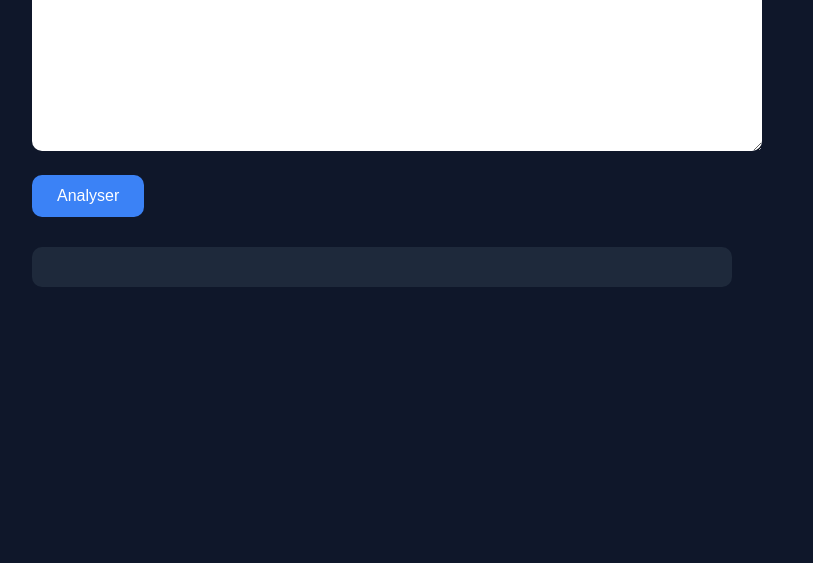
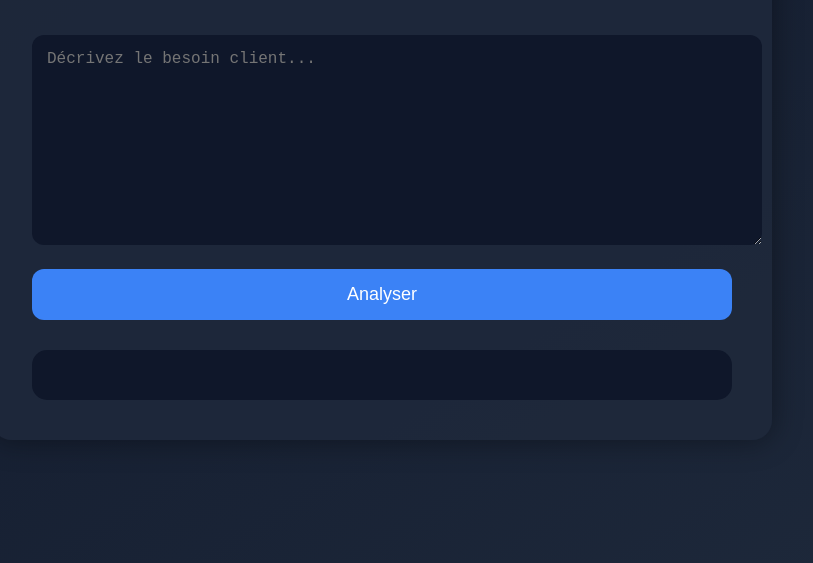
Before and after one commit to mottiseb770/MVP-Consulting-Avant-vente-, a plain HTML site: page index.html in a window 1280 px wide. Shown: the part 237-800 px from the top of the page, without its empty margins (258-1071 px from the left). Drawn offline with Linux system fonts and the light colour scheme.

Commit message:
Update style.css

```diff
--- a/style.css
+++ b/style.css
@@ -1,40 +1,60 @@
 body {
-  background: #0f172a;
+  background: linear-gradient(to bottom right, #0f172a, #1e293b);
   color: white;
-  font-family: Arial;
+  font-family: Arial, sans-serif;
   display: flex;
   justify-content: center;
-  padding: 50px;
+  align-items: center;
+  min-height: 100vh;
+  margin: 0;
 }
 
 .container {
   width: 700px;
+  background: rgba(30, 41, 59, 0.9);
+  padding: 40px;
+  border-radius: 20px;
+  box-shadow: 0 0 30px rgba(0,0,0,0.4);
+}
+
+h1 {
+  text-align: center;
+  margin-bottom: 30px;
 }
 
 textarea {
   width: 100%;
-  height: 200px;
+  height: 180px;
   padding: 15px;
-  border-radius: 10px;
+  border-radius: 12px;
   border: none;
   margin-top: 20px;
   font-size: 16px;
+  background: #0f172a;
+  color: white;
 }
 
 button {
   margin-top: 20px;
-  padding: 12px 25px;
+  width: 100%;
+  padding: 15px;
   border: none;
-  border-radius: 10px;
+  border-radius: 12px;
   background: #3b82f6;
   color: white;
+  font-size: 18px;
   cursor: pointer;
-  font-size: 16px;
+  transition: 0.3s;
+}
+
+button:hover {
+  background: #2563eb;
 }
 
 #resultat {
   margin-top: 30px;
-  background: #1e293b;
-  padding: 20px;
-  border-radius: 10px;
+  background: #0f172a;
+  padding: 25px;
+  border-radius: 15px;
+  line-height: 1.7;
 }
```
